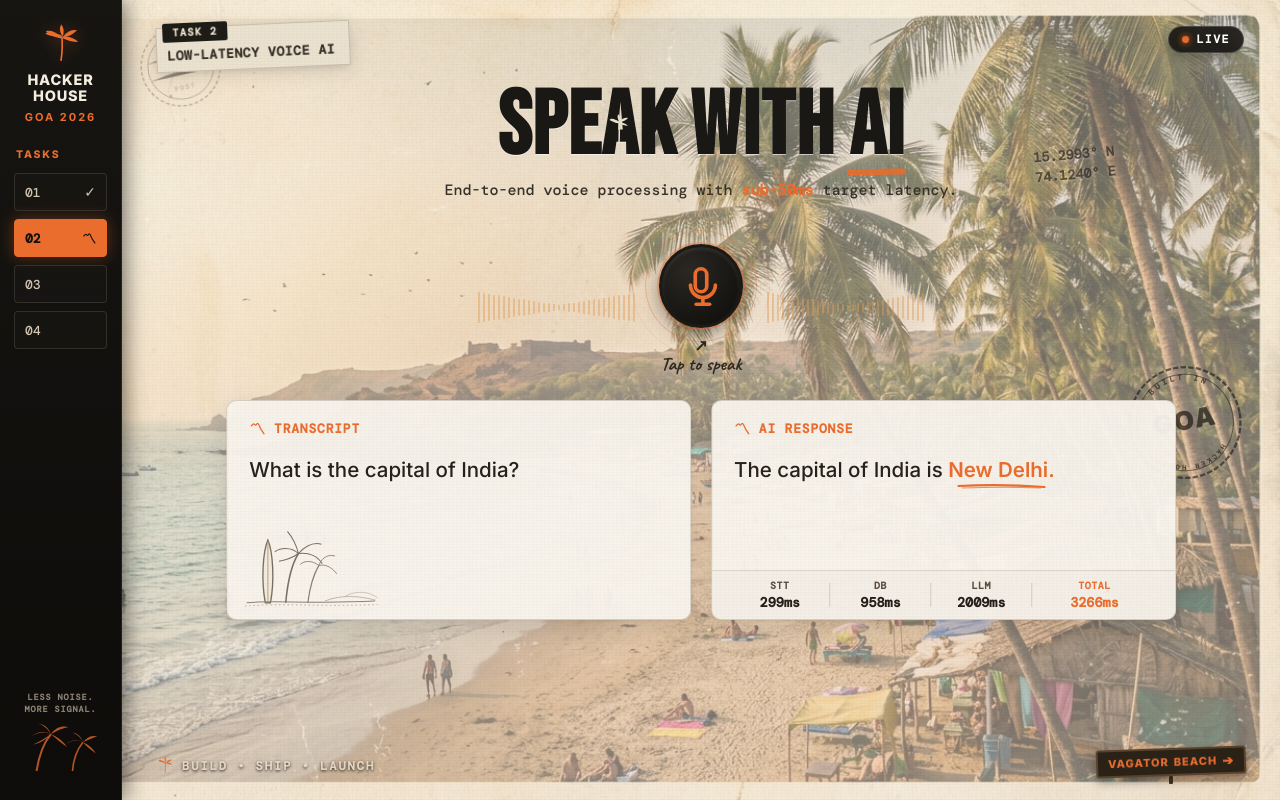
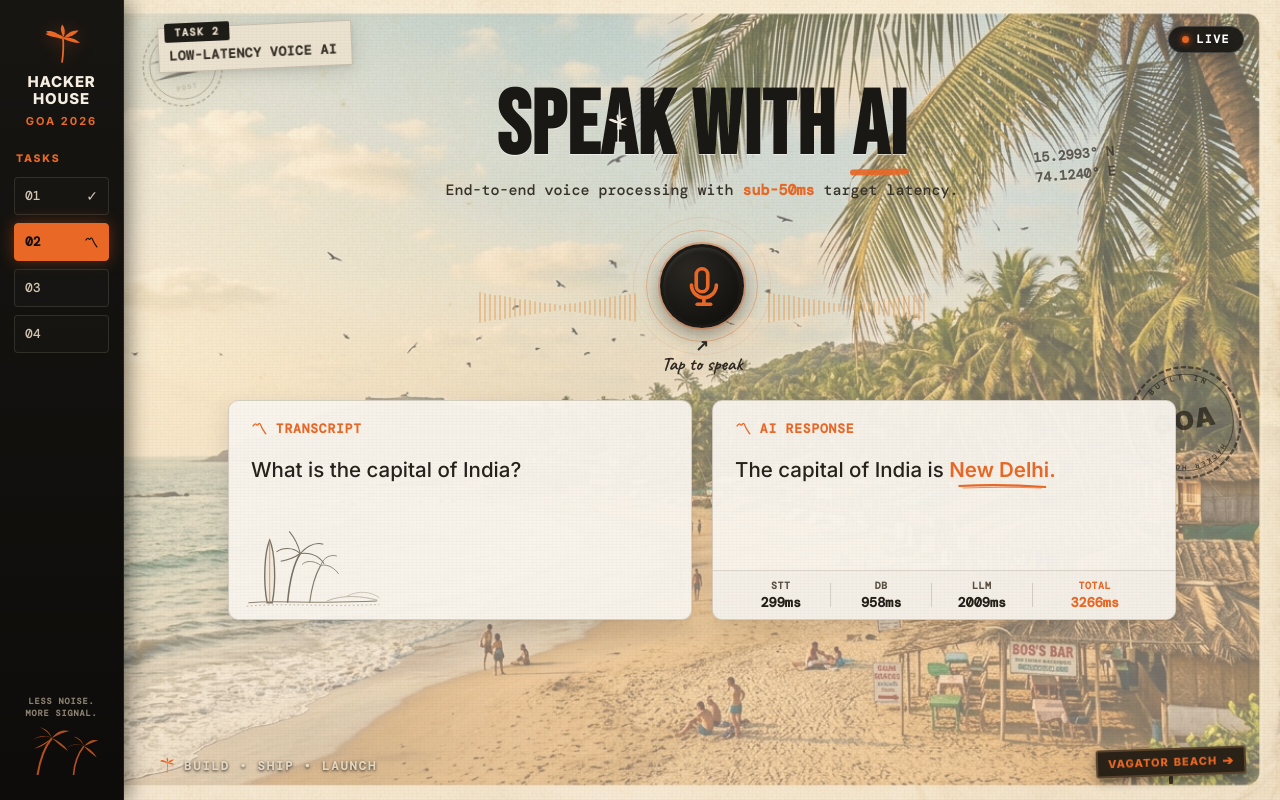
Before and after one commit to prasadaniket/hhgoa_task_2, a Next.js app: page / in a window 1280 px wide. Built offline with nearby package versions, Linux system fonts and the light colour scheme; a web font is replaced by a local one.

Commit message:
fix(ui): perfect visual alignment matching reference postcard design with exact background and assets

```diff
--- a/src/app/globals.css
+++ b/src/app/globals.css
@@ -40,14 +40,14 @@ body {
   z-index: -5;
   background-image:
     linear-gradient(
-      rgba(245, 237, 226, 0.42),
-      rgba(238, 227, 214, 0.52)
+      rgba(246, 238, 226, 0.40),
+      rgba(238, 226, 212, 0.50)
     ),
-    url("/goa-beach.jpg?v=2");
+    url("/goa-beach.jpg");
   background-size: cover;
   background-position: center right;
   background-repeat: no-repeat;
-  filter: contrast(1.05) brightness(0.98);
+  filter: contrast(1.06) brightness(0.98);
 }
 
 /* Grain texture overlay */
@@ -83,8 +83,8 @@ body {
   left: 0;
   top: 0;
   bottom: 0;
-  width: 122px;
-  padding: 24px 14px;
+  width: 124px;
+  padding: 24px 14px 20px 14px;
   background: #11100e;
   background-image: linear-gradient(180deg, #171512 0%, #0d0c0a 100%);
   color: #e5dac6;
@@ -107,16 +107,16 @@ body {
 }
 
 .brand-palm {
-  width: 42px;
-  height: 42px;
+  width: 44px;
+  height: 44px;
   margin-bottom: 6px;
-  color: #ea6d2d;
-  filter: drop-shadow(0 2px 8px rgba(234, 109, 45, 0.35));
+  color: #ea6826;
+  filter: drop-shadow(0 2px 8px rgba(234, 104, 38, 0.35));
 }
 
 .brand-title {
   font-family: "Inter", sans-serif;
-  font-size: 14.5px;
+  font-size: 15px;
   font-weight: 800;
   letter-spacing: 0.8px;
   line-height: 1.12;
@@ -125,7 +125,7 @@ body {
 
 .brand-goa {
   margin-top: 6px;
-  color: #ea6d2d;
+  color: #ea6826;
   font-family: "Inter", sans-serif;
   font-size: 11px;
   font-weight: 700;
@@ -140,7 +140,7 @@ body {
 }
 
 .tasks-title {
-  color: #ea6d2d;
+  color: #ea6826;
   font-family: "Inter", sans-serif;
   font-size: 10.5px;
   font-weight: 800;
@@ -177,17 +177,17 @@ body {
 }
 
 .task:hover {
-  border-color: #ea6d2d;
-  background: rgba(234, 109, 45, 0.12);
+  border-color: #ea6826;
+  background: rgba(234, 104, 38, 0.12);
   color: #ffffff;
 }
 
 .task.selected {
-  background: #ea6d2d;
+  background: #ea6826;
   color: #12100d;
-  border-color: #ea6d2d;
+  border-color: #ea6826;
   font-weight: 700;
-  box-shadow: 0 0 16px rgba(234, 109, 45, 0.35);
+  box-shadow: 0 0 16px rgba(234, 104, 38, 0.35);
 }
 
 .task-icon {
@@ -217,7 +217,7 @@ body {
 .sidebar-palms-svg {
   width: 100%;
   height: 48px;
-  color: #ea6d2d;
+  color: #ea6826;
   opacity: 0.75;
 }
 
@@ -226,9 +226,9 @@ body {
 ===================================================== */
 .main {
   position: relative;
-  width: calc(100% - 122px);
+  width: calc(100% - 124px);
   height: 100vh;
-  margin-left: 122px;
+  margin-left: 124px;
   overflow: hidden;
 }
 
@@ -318,8 +318,8 @@ body {
   width: 7px;
   height: 7px;
   border-radius: 50%;
-  background: #ea6d2d;
-  box-shadow: 0 0 8px #ea6d2d;
+  background: #ea6826;
+  box-shadow: 0 0 8px #ea6826;
   animation: livePulse 1.8s infinite ease-in-out;
 }
 
@@ -402,50 +402,52 @@ body {
   display: flex;
   align-items: center;
   justify-content: center;
-  gap: 14px;
+  gap: 16px;
 }
 
-.speak-word {
+.word-speak {
   display: inline-flex;
   align-items: center;
   letter-spacing: 1px;
 }
 
-.ai-word {
-  position: relative;
-  display: inline-block;
-  letter-spacing: 1px;
-}
-
-.ai-brush-underline {
-  position: absolute;
-  left: -2px;
-  right: -2px;
-  bottom: -4px;
-  height: 5.5px;
-  background: #ea6d2d;
-  border-radius: 3px;
-  transform: rotate(-1deg);
-  opacity: 0.92;
-}
-
-/* Palm cut-out in letter A of SPEAK */
-.a-palm-cutout {
+.palm-a-wrap {
   position: relative;
   display: inline-flex;
   align-items: center;
   justify-content: center;
 }
 
-.palm-inside-a {
+.palm-cutout-svg {
   position: absolute;
   width: 24px;
   height: 34px;
-  color: #eae1cf;
   top: 50%;
   left: 50%;
   transform: translate(-50%, -46%);
   pointer-events: none;
+}
+
+.word-with {
+  display: inline-block;
+}
+
+.word-ai {
+  position: relative;
+  display: inline-block;
+  letter-spacing: 1px;
+}
+
+.ai-underline-bar {
+  position: absolute;
+  left: -2px;
+  right: -2px;
+  bottom: -4px;
+  height: 5.5px;
+  background: #ea6826;
+  border-radius: 3px;
+  transform: rotate(-1deg);
+  opacity: 0.92;
 }
 
 .hero-subtitle {
@@ -457,7 +459,7 @@ body {
 }
 
 .hero-subtitle .sub-50ms {
-  color: #ea6d2d;
+  color: #ea6826;
   font-weight: 700;
 }
 
@@ -505,21 +507,21 @@ body {
   background: radial-gradient(circle at 35% 30%, #2b2823, #161512 65%, #0c0b09);
   border: 3px solid #1c1a16;
   box-shadow:
-    0 0 0 2px rgba(234, 109, 45, 0.4),
+    0 0 0 2px rgba(234, 104, 38, 0.4),
     0 6px 20px rgba(0, 0, 0, 0.4),
     inset 0 2px 4px rgba(255, 255, 255, 0.1);
   display: flex;
   align-items: center;
   justify-content: center;
-  color: #ea6d2d;
+  color: #ea6826;
   transition: all 200ms ease;
 }
 
 .mic-button:hover .mic-body-disc {
   transform: scale(1.05);
   box-shadow:
-    0 0 0 3px #ea6d2d,
-    0 8px 25px rgba(234, 109, 45, 0.35);
+    0 0 0 3px #ea6826,
+    0 8px 25px rgba(234, 104, 38, 0.35);
 }
 
 .mic-button:active .mic-body-disc {
@@ -529,8 +531,8 @@ body {
 .mic-button.listening .mic-body-disc {
   background: radial-gradient(circle at 35% 30%, #361f13, #1f1008 65%, #100603);
   box-shadow:
-    0 0 0 4px #ea6d2d,
-    0 0 35px rgba(234, 109, 45, 0.6);
+    0 0 0 4px #ea6826,
+    0 0 35px rgba(234, 104, 38, 0.6);
   color: #ff914d;
 }
 
@@ -539,7 +541,7 @@ body {
   position: absolute;
   left: 50%;
   top: 50%;
-  border: 1px solid rgba(234, 109, 45, 0.35);
+  border: 1px solid rgba(234, 104, 38, 0.35);
   border-radius: 50%;
   transform: translate(-50%, -50%);
   pointer-events: none;
@@ -634,7 +636,7 @@ body {
 }
 
 .waveform-container.active span {
-  background: #ea6d2d;
+  background: #ea6826;
   opacity: 0.95;
   animation: waveBar 600ms ease-in-out infinite alternate;
   animation-delay: var(--delay);
@@ -687,7 +689,7 @@ body {
   display: flex;
   align-items: center;
   gap: 8px;
-  color: #ea6d2d;
+  color: #ea6826;
   font-family: "DM Mono", monospace;
   font-size: 13px;
   font-weight: 700;
@@ -721,7 +723,7 @@ body {
 .delhi-highlight-wrap {
   position: relative;
   display: inline-block;
-  color: #ea6d2d;
+  color: #ea6826;
   font-weight: 600;
 }
 
@@ -731,7 +733,7 @@ body {
   bottom: -4px;
   width: 100%;
   height: 6px;
-  color: #ea6d2d;
+  color: #ea6826;
   pointer-events: none;
 }
 
@@ -789,7 +791,7 @@ body {
 
 .latency-metric-col.is-total .metric-lbl,
 .latency-metric-col.is-total .metric-num {
-  color: #ea6d2d;
+  color: #ea6826;
   font-weight: 700;
 }
 
@@ -829,7 +831,7 @@ body {
 .footer-palm {
   width: 18px;
   height: 18px;
-  color: #ea6d2d;
+  color: #ea6826;
 }
 
 /* Wooden Vagator Beach Sign */
@@ -846,7 +848,7 @@ body {
   border: 2px solid #5a432d;
   border-radius: 3px;
   padding: 4px 10px;
-  color: #ea6d2d;
+  color: #ea6826;
   font-family: "Inter", sans-serif;
   font-size: 11px;
   font-weight: 800;
@@ -860,7 +862,7 @@ body {
 
 .sign-board .arrow-sign {
   font-size: 13px;
-  color: #ea6d2d;
+  color: #ea6826;
 }
 
 .sign-post {
--- a/src/app/page.tsx
+++ b/src/app/page.tsx
@@ -265,18 +265,18 @@ export default function App() {
         <section className="hero">
           <div className="hero-title-wrap">
             <h1 className="hero-title">
-              <span className="speak-word">
-                SPE
-                <span className="a-palm-cutout">
-                  A
+              <span className="word-speak">
+                <span>SPE</span>
+                <span className="palm-a-wrap">
+                  <span>A</span>
                   <PalmInsideA />
                 </span>
-                K
+                <span>K</span>
               </span>
-              <span>WITH</span>
-              <span className="ai-word">
-                AI
-                <div className="ai-brush-underline" />
+              <span className="word-with">WITH</span>
+              <span className="word-ai">
+                <span>AI</span>
+                <div className="ai-underline-bar" />
               </span>
             </h1>
           </div>
@@ -512,13 +512,13 @@ function PalmIcon({ className }: { className?: string }) {
 
 function PalmInsideA() {
   return (
-    <svg viewBox="0 0 40 50" className="palm-inside-a" fill="currentColor">
-      <path d="M20 48 C20.5 35 21 24 20 12" stroke="currentColor" strokeWidth="2.5" fill="none" />
-      <path d="M20 13 C14 11 8 13 4 9 C10 8 16 9 20 12" />
-      <path d="M20 12 C17 6 17 2 19 0 C22 4 22 8 20 12" />
-      <path d="M20 13 C25 7 30 5 35 6 C32 10 27 12 20 13" />
-      <path d="M20 13 C26 13 31 15 35 19 C29 19 24 17 20 15" />
-      <path d="M20 13 C14 8 9 6 5 8 C8 12 13 14 20 15" />
+    <svg viewBox="0 0 40 50" className="palm-cutout-svg" fill="currentColor">
+      <path d="M20 48 C20.5 35 21 24 20 12" stroke="#f6eee1" strokeWidth="2.5" fill="none" />
+      <path d="M20 13 C14 11 8 13 4 9 C10 8 16 9 20 12" fill="#f6eee1" />
+      <path d="M20 12 C17 6 17 2 19 0 C22 4 22 8 20 12" fill="#f6eee1" />
+      <path d="M20 13 C25 7 30 5 35 6 C32 10 27 12 20 13" fill="#f6eee1" />
+      <path d="M20 13 C26 13 31 15 35 19 C29 19 24 17 20 15" fill="#f6eee1" />
+      <path d="M20 13 C14 8 9 6 5 8 C8 12 13 14 20 15" fill="#f6eee1" />
     </svg>
   );
 }
```
Also changed, not shown: public/goa-beach.jpg.
